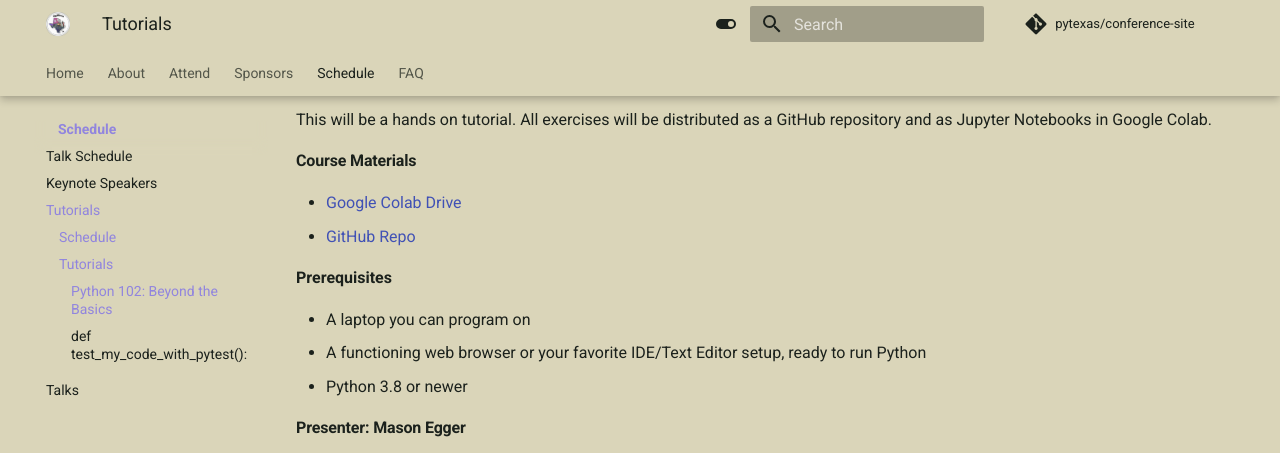
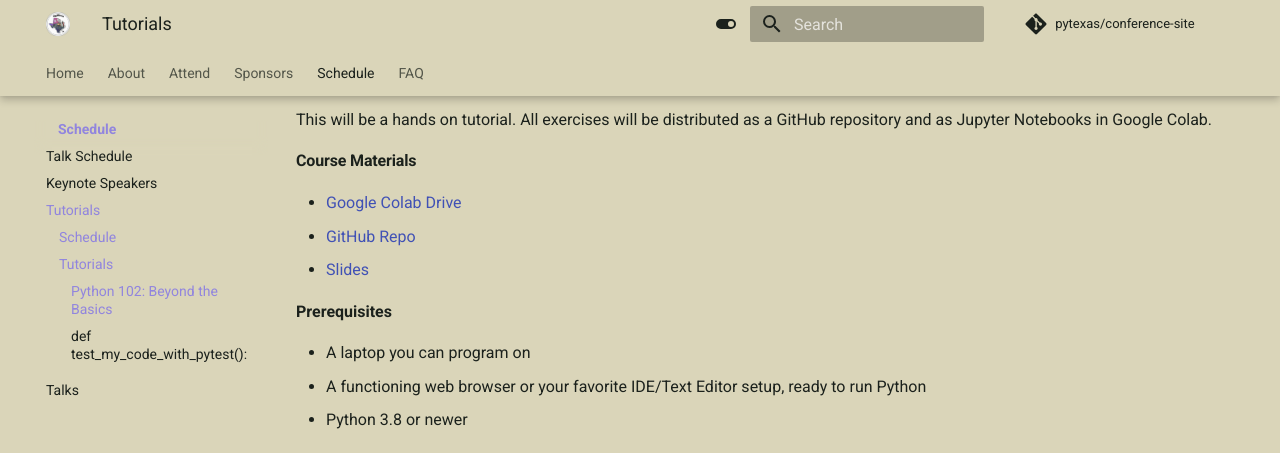
Before and after one commit to pytexas/2024, an MkDocs documentation site: the page built from docs/schedule/tutorials.md, in a window 1280 px wide and 900 px high, scrolled down 889 px, cut to the strip 0-453 px from the top of the window. Built offline with MkDocs 1.6.1 and Material for MkDocs 9.7.7, drawn with Linux system fonts in a browser that asks for light colours; comment, search, counter and statistics services are not loaded.

Commit message:
Adding slides

```diff
--- a/docs/schedule/tutorials.md
+++ b/docs/schedule/tutorials.md
@@ -38,6 +38,7 @@ repository and as Jupyter Notebooks in Google Colab.
 
 * [Google Colab Drive](https://drive.google.com/drive/u/0/folders/1GQGgucy2lomEbEXRdxozWiBI9xpqE5DD)
 * [GitHub Repo](https://github.com/MasonEgger-Edu/python-102)
+* [Slides](../assets/docs/python-102-slides.pdf)
 
 **Prerequisites**
 
```
Also changed, not shown: 1 other file.
